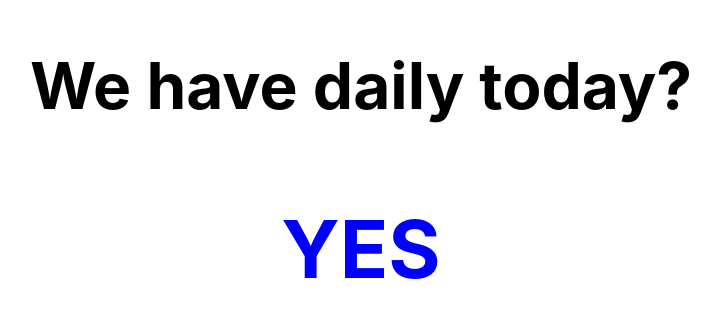
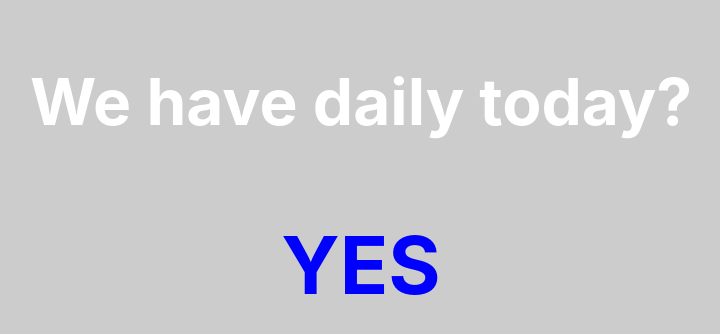
Before and after one commit to guilhermebruzzi/daily-today, a Next.js app: page / in a window 1280 px wide. Shown: the part 188-522 px from the top of the page, without its empty margins (279-999 px from the left). Built offline with nearby package versions, Linux system fonts and the light colour scheme.

Commit message:
Add dark mode

```diff
--- a/package.json
+++ b/package.json
@@ -14,6 +14,7 @@
     "date-fns": "^2.22.1",
     "next": "10.2.3",
     "react": "17.0.2",
+    "react-dark-mode-toggle": "^0.2.0",
     "react-dom": "17.0.2",
     "swr": "^0.5.6"
   },
--- a/pages/index.tsx
+++ b/pages/index.tsx
@@ -1,6 +1,7 @@
-import React from 'react'
+import React, { Fragment, useState } from 'react'
 import Head from 'next/head'
 import useSwr from 'swr'
+import DarkModeToggle from 'react-dark-mode-toggle'
 
 import styles from '../styles/Home.module.css'
 import type { Answer } from '../utils/answer'
@@ -8,6 +9,8 @@ import type { Answer } from '../utils/answer'
 const fetcher = (url: string) => fetch(url).then((res) => res.json())
 
 export default function Home() {
+  const [isDarkMode, setIsDarkMode] = useState(() => true)
+
   const { data, error } = useSwr<{ answer: Answer }>('/api/answer', fetcher)
 
   if (error) return <div>Failed to load, try to refresh</div>
@@ -15,15 +18,34 @@ export default function Home() {
   const answer: Answer = data?.answer ?? 'NOTHING'
 
   return (
-    <div className={styles.container}>
+    <Fragment>
       <Head>
         <title>We have daily today?</title>
         <meta name="description" content="For the Physical Stores Team" />
         <link rel="icon" href="/favicon.png" />
       </Head>
 
+      <div
+        className={`${styles.container} ${
+          isDarkMode ? styles.darkBackground : ''
+        }`}
+      >
+        <div className={styles.darkToggle}>
+          <DarkModeToggle
+            onChange={setIsDarkMode}
+            checked={isDarkMode}
+            size={80}
+          />
+        </div>
+
         <main className={styles.main}>
-        <h1 className={styles.title}>We have daily today?</h1>
+          <h1
+            className={`${styles.title} ${
+              isDarkMode ? styles.colorInDark : ''
+            }`}
+          >
+            We have daily today?
+          </h1>
 
           {answer === 'NOTHING' ? null : (
             <h2
@@ -36,5 +58,6 @@ export default function Home() {
           )}
         </main>
       </div>
+    </Fragment>
   )
 }
--- a/styles/Home.module.css
+++ b/styles/Home.module.css
@@ -15,17 +15,6 @@
   flex-direction: column;
   justify-content: center;
   align-items: center;
-}
-
-.title a {
-  color: #0070f3;
-  text-decoration: none;
-}
-
-.title a:hover,
-.title a:focus,
-.title a:active {
-  text-decoration: underline;
 }
 
 .title {
@@ -48,3 +37,16 @@
 .descriptionNo {
   color: red;
 }
+
+.darkBackground {
+  background-color: #ccc;
+}
+
+.colorInDark {
+  color: white;
+}
+
+.darkToggle {
+  padding: 1rem;
+  align-self: flex-end;
+}
```
Also changed, not shown: 1 other file (tests, documents, lock files or other folders). Lines whose indentation alone changed are shown as unchanged.
